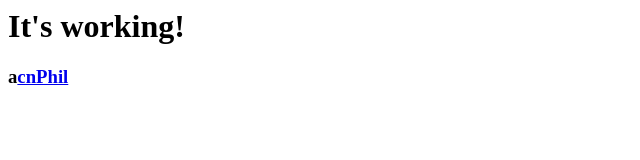
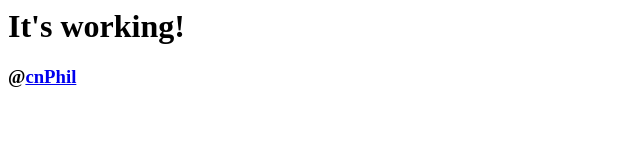
Before and after one commit to cnphil/phil5.github.com, a plain HTML site: page index.html in a window 1280 px wide. Shown: the full height of the page, 0-640 px from the left. Drawn offline with Linux system fonts and the light colour scheme.

Commit message:
"@" symbol fixed.

```diff
--- a/index.html
+++ b/index.html
@@ -1,6 +1,6 @@
 <html>
 <body>
 <h1>It's working!</h1>
-<h3>a<a href="https://twitter.com/cnPhil">cnPhil</a></h3>
+<h3>@<a href="https://twitter.com/cnPhil">cnPhil</a></h3>
 </body>
 </html>
```
